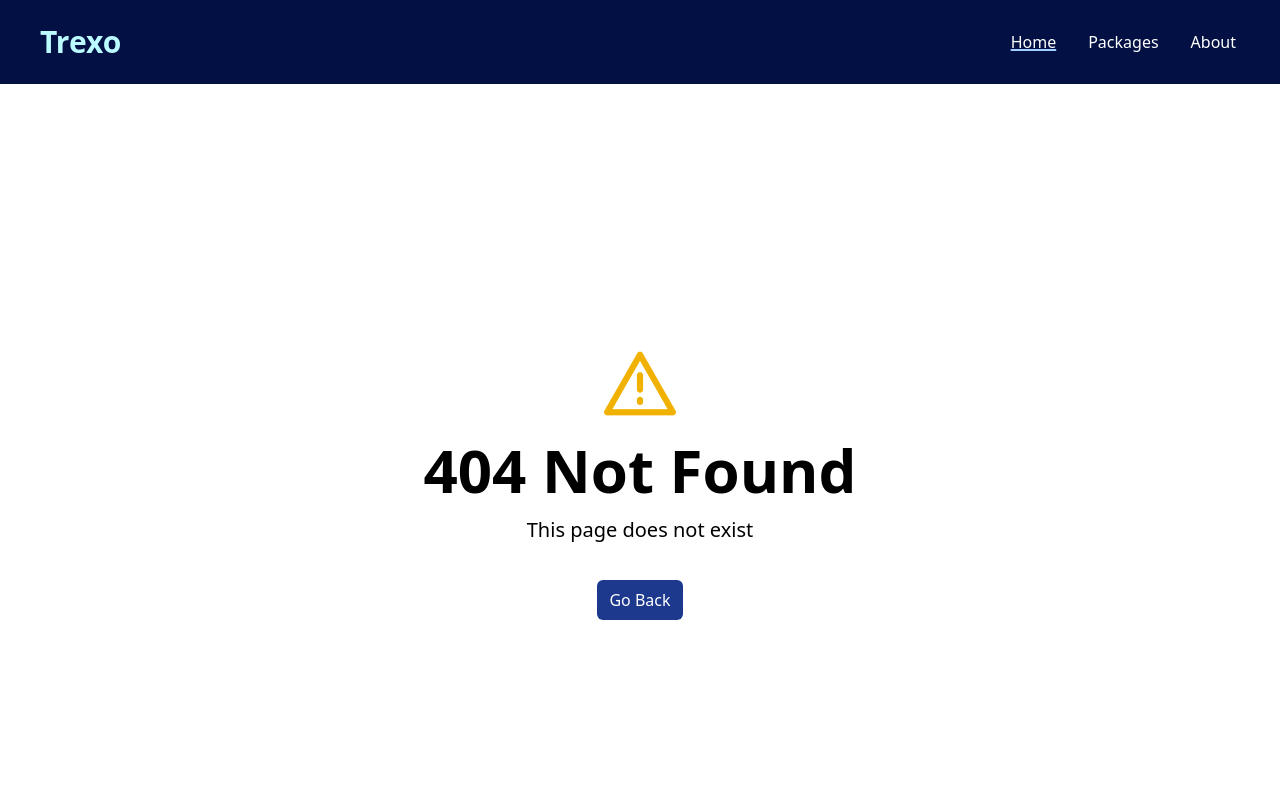
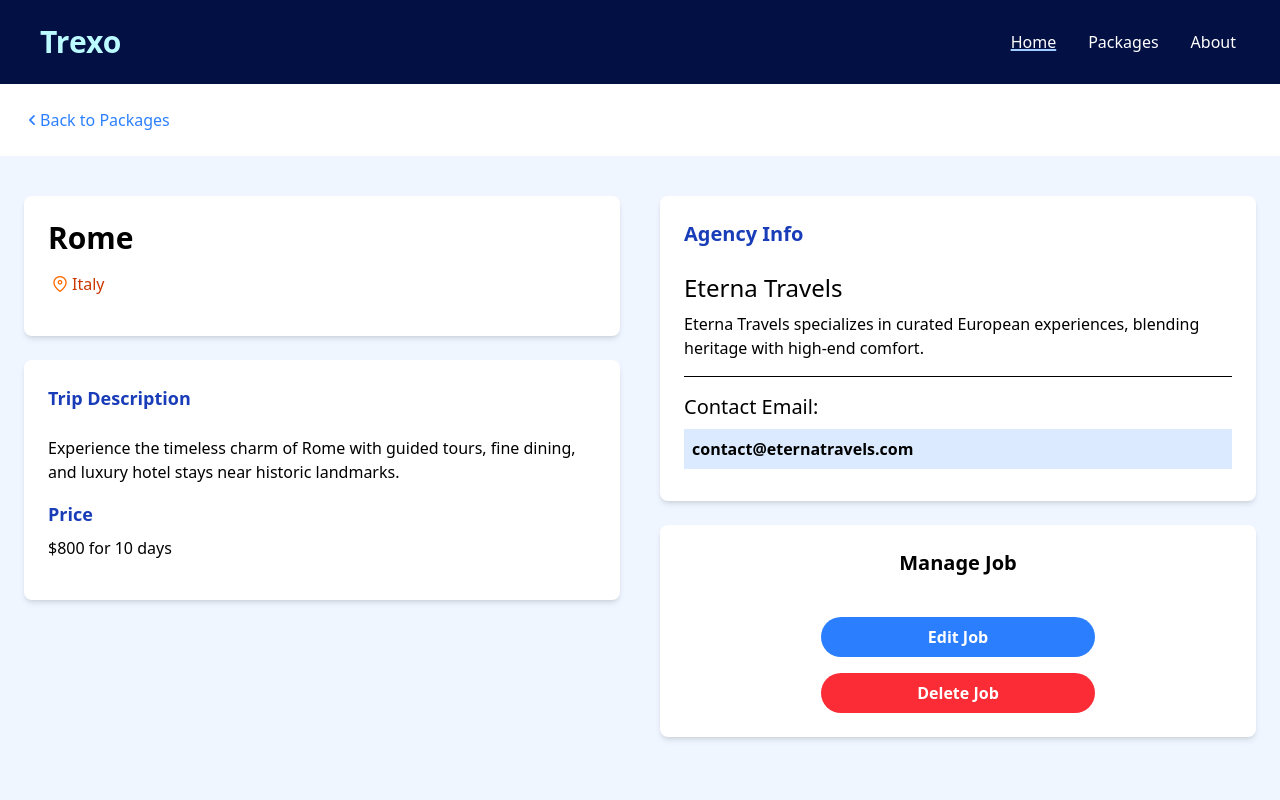
Before and after one commit to 1dr1ss1/Final-Project, a Vue app in the folder trexo-agency/: page /packages/1 in a window 1280 px wide. Before the commit this address had no page. Shown: the top 800 px of the page. Built offline with nearby package versions, Linux system fonts and the light colour scheme.

Commit message:
added individual package page

```diff
--- a/trexo-agency/pkgData.json
+++ b/trexo-agency/pkgData.json
@@ -2,67 +2,79 @@
   {
     "id": "1",
     "destination": "Rome",
+    "country": "Italy",
     "image": "rome-pic.jpg",
     "price": "800",
     "description": "Experience the timeless charm of Rome with guided tours, fine dining, and luxury hotel stays near historic landmarks.",
     "agency": {
       "name": "Eterna Travels",
-      "contactEmail": "contact@eternatravels.com"
+      "contactEmail": "contact@eternatravels.com",
+      "companyDescription": "Eterna Travels specializes in curated European experiences, blending heritage with high-end comfort."
     }
   },
   {
     "id": "2",
     "destination": "Rabat",
+    "country": "Morocco",
     "image": "morocco-pic.jpg",
     "price": "1,200",
     "description": "Embark on a magical journey through Morocco, exploring colorful souks, desert landscapes, and ancient medinas.",
     "agency": {
       "name": "Sahara Routes",
-      "contactEmail": "explore@sahararoutes.ma"
+      "contactEmail": "explore@sahararoutes.ma",
+      "companyDescription": "Sahara Routes crafts authentic North African adventures, connecting travelers with Morocco's vibrant culture."
     }
   },
   {
     "id": "3",
     "destination": "Dubai",
+    "country": "United Arab Emirates",
     "image": "dubai-pic.jpeg",
     "price": "1,000",
     "description": "Discover the luxury of Dubai with sky-high towers, desert safaris, and world-class shopping experiences.",
     "agency": {
       "name": "Golden Sands Travel",
-      "contactEmail": "bookings@goldensands.ae"
+      "contactEmail": "bookings@goldensands.ae",
+      "companyDescription": "Golden Sands Travel delivers luxury tourism in the UAE, with bespoke experiences from desert to skyscraper."
     }
   },
   {
     "id": "4",
     "destination": "Bali",
+    "country": "Indonesia",
     "image": "bali-pic.jpg",
     "price": "950",
-    "description": "Relax on Bali’s stunning beaches and explore tranquil temples with a complete cultural and resort package.",
+    "description": "Relax on Bali\u2019s stunning beaches and explore tranquil temples with a complete cultural and resort package.",
     "agency": {
       "name": "Island Horizons",
-      "contactEmail": "support@islandhorizons.co"
+      "contactEmail": "support@islandhorizons.co",
+      "companyDescription": "Island Horizons curates serene island getaways, emphasizing cultural immersion and wellness travel."
     }
   },
   {
     "id": "5",
     "destination": "Paris",
+    "country": "France",
     "image": "paris-pic.jpg",
     "price": "800",
     "description": "Enjoy a romantic getaway in Paris, including Seine River cruises, Eiffel Tower views, and boutique shopping experiences.",
     "agency": {
       "name": "Amour Voyages",
-      "contactEmail": "hello@amourvoyages.fr"
+      "contactEmail": "hello@amourvoyages.fr",
+      "companyDescription": "Amour Voyages is your guide to intimate and stylish Parisian escapes, tailored for romance and elegance."
     }
   },
   {
     "id": "6",
     "destination": "Cape Town",
+    "country": "South Africa",
     "image": "cap-town-pic.jpg",
     "price": "780",
-    "description": "Discover South Africa’s natural beauty with mountain hikes, coastal tours, and vibrant local culture in Cape Town.",
+    "description": "Discover South Africa's natural beauty with mountain hikes, coastal tours, and vibrant local culture in Cape Town.",
     "agency": {
       "name": "Safari & Sea",
-      "contactEmail": "hello@safariandsea.co.za"
+      "contactEmail": "hello@safariandsea.co.za",
+      "companyDescription": "Safari & Sea offers nature-rich tours of Southern Africa, fusing coastal serenity with wild safari thrills."
     }
   }
 ]
--- a/trexo-agency/src/components/Package.vue
+++ b/trexo-agency/src/components/Package.vue
@@ -1,5 +1,6 @@
 <script setup>
 import { defineProps } from "vue";
+import { RouterLink } from "vue-router";
 
 defineProps({
   image: {
@@ -9,6 +10,9 @@ defineProps({
     type: String,
   },
   price: {
+    type: String,
+  },
+  id: {
     type: String,
   },
 });
@@ -37,10 +41,10 @@ const newImageUrl = (fileName) => {
         </h4>
       </div>
       <div class="mt-8 flex justify-end">
-        <a
-          href="index.html"
+        <RouterLink
+          :to="`/packages/${id}`"
           class="bg-[#A2CCFF] rounded-md p-2 text-xs md:text-[10px] lg:text-xs"
-          >Read More</a
+          >Read More</RouterLink
         >
       </div>
     </div>
--- a/trexo-agency/src/components/PackageListings.vue
+++ b/trexo-agency/src/components/PackageListings.vue
@@ -21,6 +21,7 @@ import Package from "@/components/Package.vue";
           :destination="pkg.destination"
           :image="pkg.image"
           :price="pkg.price"
+          :id="pkg.id"
         />
       </div>
     </div>
--- a/trexo-agency/src/router/index.js
+++ b/trexo-agency/src/router/index.js
@@ -3,6 +3,7 @@ import HomeView from "../views/HomeView.vue";
 import PackagesView from "@/views/PackagesView.vue";
 import NotFoundView from "@/views/NotFoundView.vue";
 import AboutView from "@/views/AboutView.vue";
+import PackageView from "@/views/PackageView.vue";
 
 const router = createRouter({
   history: createWebHistory(import.meta.env.BASE_URL),
@@ -23,6 +24,11 @@ const router = createRouter({
       component: AboutView,
     },
     {
+      path: "/packages/:id",
+      name: "package",
+      component: PackageView,
+    },
+    {
       path: "/:catchAll(.*)",
       name: "not-round",
       component: NotFoundView,
--- /dev/null
+++ b/trexo-agency/src/views/PackageView.vue
@@ -0,0 +1,125 @@
+<script setup>
+import { RouterLink, useRoute } from "vue-router";
+import pkgData from "../../pkgData.json";
+import { ref } from "vue";
+
+const selectedCardData = ref({});
+
+const displayCorrectCard = () => {
+  const route = useRoute();
+  const match = pkgData.find((pkg) => pkg.id === route.params.id);
+
+  if (match) {
+    selectedCardData.value = {
+      image: match.image,
+      destination: match.destination,
+      country: match.country,
+      price: match.price,
+      description: match.description,
+      agency: {
+        name: match.agency.name,
+        contactEmail: match.agency.contactEmail,
+        companyDescription: match.agency.companyDescription,
+      },
+    };
+    console.log(selectedCardData.value);
+  } else {
+    console.log("false");
+  }
+};
+
+displayCorrectCard();
+</script>
+
+<template>
+  <!--Back Button-->
+  <section>
+    <div class="container m-auto py-6 px-6">
+      <RouterLink
+        to="/packages"
+        class="text-blue-500 hover:text-blue-700 flex items-center"
+      >
+        <i class="pi pi-angle-left"></i>
+        Back to Packages
+      </RouterLink>
+    </div>
+  </section>
+
+  <!--Package Description-->
+  <section class="bg-blue-50 min-h-screen">
+    <div class="container m-auto py-10 px-6">
+      <div
+        class="grid grid-cols-1 md:grid-cols-1 lg:grid-cols-2 md:gap-10 w-full gap-6"
+      >
+        <main>
+          <div
+            class="bg-white p-6 rounded-lg shadow-md text-center md:text-left"
+          >
+            <h1 class="text-3xl font-bold mb-4">
+              {{ selectedCardData.destination }}
+            </h1>
+            <div
+              class="text-gray-500 mb-4 flex align-middle justify-center md:justify-start"
+            >
+              <i class="pi pi-map-marker text-orange-500 p-1"></i>
+              <p class="text-orange-700">{{ selectedCardData.country }}</p>
+            </div>
+          </div>
+
+          <div class="bg-white p-6 rounded-lg shadow-md mt-6">
+            <h3 class="text-blue-800 text-lg font-bold mb-6">
+              Trip Description
+            </h3>
+
+            <p class="mb-4">
+              {{ selectedCardData.description }}
+            </p>
+
+            <h3 class="text-blue-800 text-lg font-bold mb-2">Price</h3>
+
+            <p class="mb-4">${{ selectedCardData.price }} for 10 days</p>
+          </div>
+        </main>
+
+        <!-- Sidebar -->
+        <aside>
+          <!-- Company Info -->
+          <div class="bg-white p-6 rounded-lg shadow-md">
+            <h3 class="text-blue-800 text-xl font-bold mb-6">Agency Info</h3>
+
+            <h2 class="text-2xl">{{ selectedCardData.agency.name }}</h2>
+
+            <p class="my-2">
+              {{ selectedCardData.agency.companyDescription }}
+            </p>
+
+            <hr class="my-4" />
+
+            <h3 class="text-xl">Contact Email:</h3>
+
+            <p class="my-2 bg-blue-100 p-2 font-bold">
+              {{ selectedCardData.agency.contactEmail }}
+            </p>
+          </div>
+
+          <!-- Manage -->
+          <div
+            class="bg-white p-6 rounded-lg shadow-md mt-6 flex flex-col justify-center items-center"
+          >
+            <h3 class="text-xl font-bold mb-6">Manage Job</h3>
+            <a
+              href="add-job.html"
+              class="bg-blue-500 hover:bg-green-600 text-white text-center font-bold py-2 px-4 rounded-full w-[50%] focus:outline-none focus:shadow-outline mt-4 block"
+              >Edit Job</a
+            >
+            <button
+              class="bg-red-500 hover:bg-red-600 text-white font-bold py-2 px-4 rounded-full w-[50%] focus:outline-none focus:shadow-outline mt-4 block"
+            >
+              Delete Job
+            </button>
+          </div>
+        </aside>
+      </div>
+    </div>
+  </section>
+</template>
--- a/trexo-agency/src/views/PackagesView.vue
+++ b/trexo-agency/src/views/PackagesView.vue
@@ -5,7 +5,7 @@ import PackagesData from "../../pkgData.json";
 
 const urlCheck = (url) => {
   const route = useRoute();
-  console.log("This is the route: " + route.path);
+
   if (url === route.path) {
     return "hidden";
   }
@@ -29,6 +29,7 @@ const urlCheck = (url) => {
           :destination="pkg.destination"
           :image="pkg.image"
           :price="pkg.price"
+          :id="pkg.id"
         />
       </div>
     </div>
```
